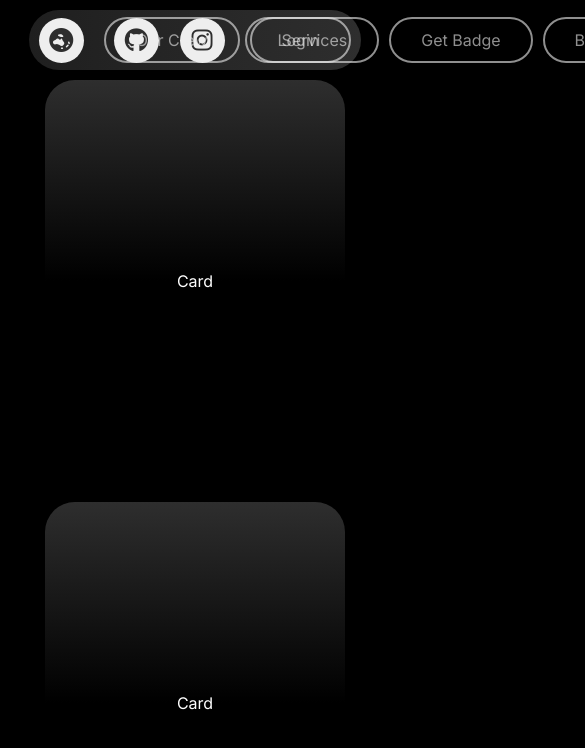
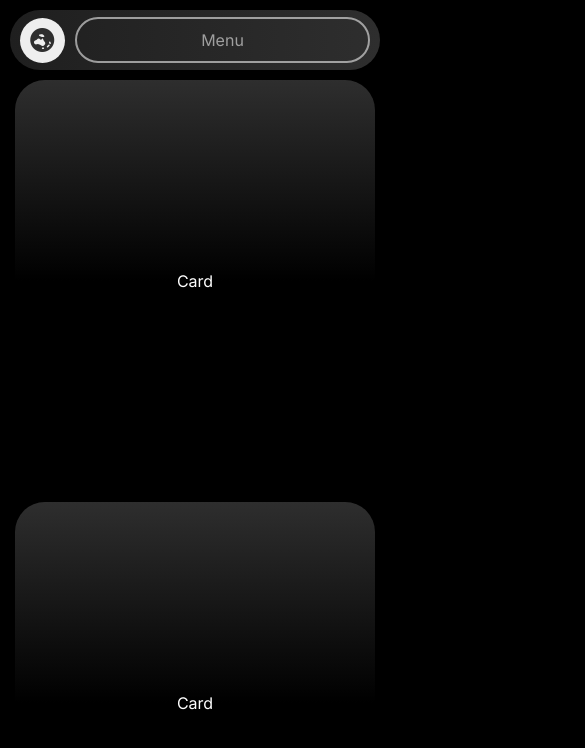
Before and after one commit to Project-Eco-Track/Eco-Track, a Next.js app: page / in a window 390 px wide. Shown: the top 748 px of the page, 585 px wide, since content can reach past the window. Built offline with nearby package versions, Linux system fonts and the light colour scheme.

Commit message:
Responsive Update

```diff
--- a/components/Home/Home.scss
+++ b/components/Home/Home.scss
@@ -19,6 +19,7 @@
 @media (max-width: 900px) {
   .home {
     flex-direction: column;
+    margin: 0px 10px;
   }
 
   .left,
--- a/components/NavBar/NavBar.scss
+++ b/components/NavBar/NavBar.scss
@@ -1,4 +1,4 @@
-@import "@colors.scss";
+@import "@global-vars.scss";
 nav {
   width: 100%;
   height: 70px;
@@ -7,6 +7,10 @@ nav {
   padding: 10px 20px 0px 20px;
   position: relative;
   z-index: 1;
+
+  @media screen and (max-width: 900px) {
+    padding: 10px 0px 0px 0px;
+  }
 
   .nav-container {
     width: 95%;
@@ -33,6 +37,35 @@ nav {
       }
     }
 
+    .nav-menu {
+      width: 100%;
+      display: none;
+      border: solid 2px $primary-white;
+      color: $primary-white;
+      border-radius: 30px;
+      padding: 9px 30px;
+      margin: 10px;
+
+      justify-content: center;
+      align-items: center;
+
+      cursor: pointer;
+      text-decoration: none;
+      user-select: none;
+      opacity: 60%;
+      outline: none;
+      transition: 300ms ease-in-out;
+
+      @media screen and (max-width: 979px) {
+        display: flex;
+      }
+
+      &:hover {
+        background-color: $primary-white;
+        color: $primary-black;
+      }
+    }
+
     .nav-left {
       display: flex;
       align-items: center;
@@ -41,7 +74,11 @@ nav {
         width: 10px;
         display: flex;
         align-items: center;
-        margin-left: 20px;
+        margin: 20px;
+
+        @media screen and (max-width: 979px) {
+          display: none;
+        }
       }
     }
 
@@ -50,6 +87,13 @@ nav {
       display: flex;
       align-items: center;
       justify-content: space-between;
+
+      @media screen and (max-width: 979px) {
+        width: 350px;
+      }
+      @media screen and (max-width: 900px) {
+        display: none;
+      }
     }
   }
 }
--- a/components/NavBar/NavBar.tsx
+++ b/components/NavBar/NavBar.tsx
@@ -23,6 +23,8 @@ const NavBar: React.FC = () => {
           </div>
         </div>
 
+        <div className="nav-menu">Menu</div>
+
         <div className="nav-right">
           <IconButton>
             <i
--- /dev/null
+++ b/global-vars.scss
@@ -0,0 +1,4 @@
+// Description: Colors used in the project
+
+$primary-white: #eeeeee;
+$primary-black: #2e2e2e;
```
Also changed, not shown: app/globals.scss (+4 -4 lines).
